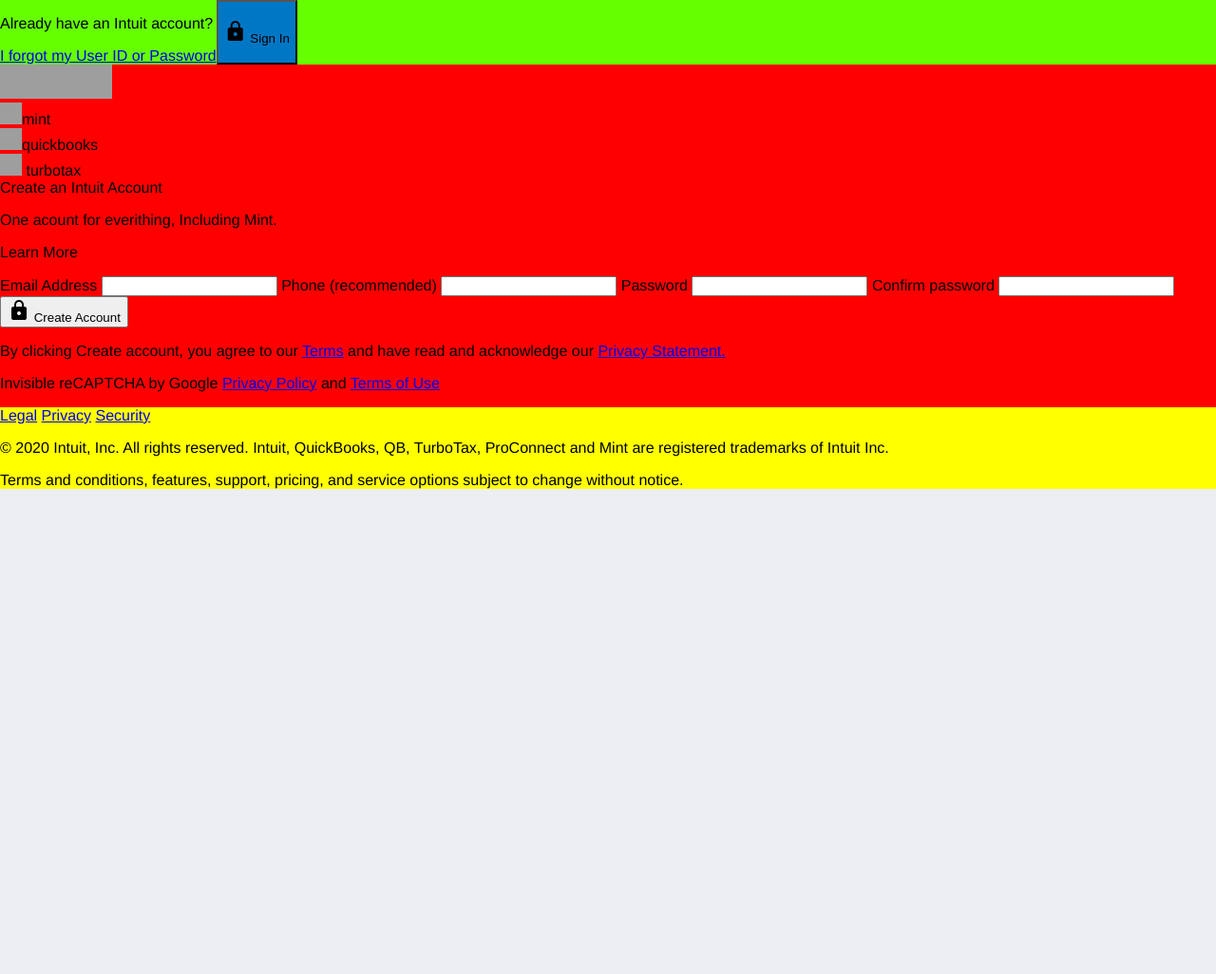
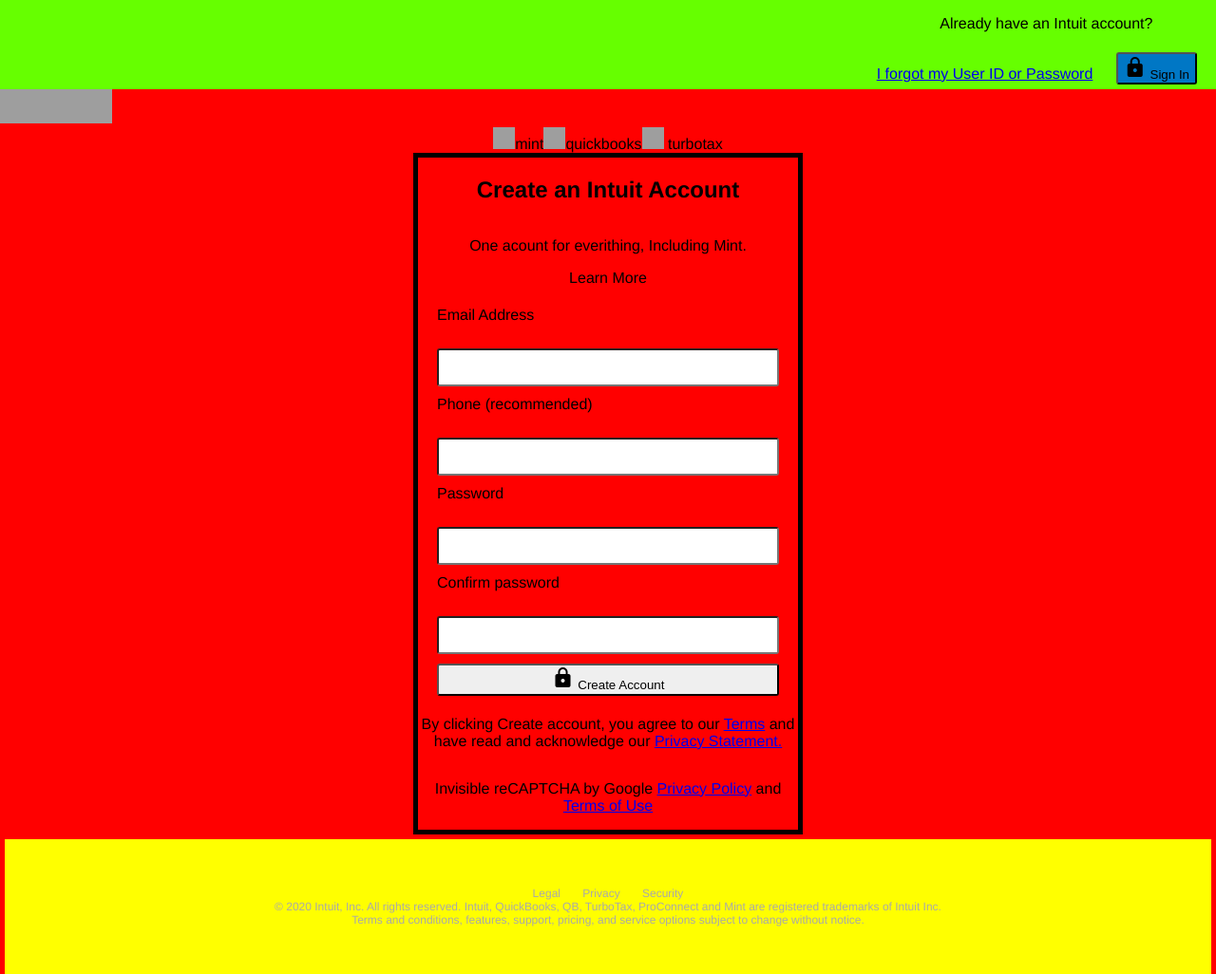
Before and after one commit to ioilmio/form, a plain HTML site: page index.html in a window 1280 px wide. Shown: the whole page at 95% size. Before the commit the page ends 800 px from the top, so only its background shows below. Drawn offline with Linux system fonts and the light colour scheme; grey boxes are pictures that could not be loaded.

Commit message:
added flex style

```diff
--- a/index.html
+++ b/index.html
@@ -12,24 +12,22 @@
 <body>
     <main>
     <header>
-        <div>
+        <div class="header-label">
             <p> Already have an Intuit account?</p>
             <a href="#"> I forgot my User ID or Password</a>
-        </div>
             <button id="sign-in-btn">
                 <i class="material-icons">lock</i>
                 Sign In
             </button>
+        </div>
+
     </header>
-
-    <section>
-
 
     <div class="form-logos">
         <div class="main-logo">
             <img src="https://www.emindful.com/wp-content/uploads/2017/06/logo-intuit-bw-1.png" alt="" srcset="">
         </div>
-            <div>
+        <div class="small-logos">
             <div class="logos">
              <img src="https://img.utdstc.com/icons/mint-finance-budgets-and-money-android.png:l" alt="" srcset="">mint
             </div>
@@ -41,9 +39,12 @@
            turbotax </div>
         </div>
     </div>
-        <form action="" method="post">
+
+
+    <section class="section-stuff">
+        <form class= "form" action="" method="post">
             <div class="form-title">
-                Create an Intuit Account
+                <h2> Create an Intuit Account</h2>
             </div>
             <div class="form-description">
                 <p>One acount for everithing, Including Mint.</p>
@@ -73,8 +74,8 @@
             <a href="#">Privacy</a>
             <a href="#">Security</a>
         </span>
-        <p>© 2020 Intuit, Inc. All rights reserved. Intuit, QuickBooks, QB, TurboTax, ProConnect and Mint are registered trademarks of Intuit Inc.</p>
-        <p>Terms and conditions, features, support, pricing, and service options subject to change without notice.</p>
+        <span>© 2020 Intuit, Inc. All rights reserved. Intuit, QuickBooks, QB, TurboTax, ProConnect and Mint are registered trademarks of Intuit Inc.</span>
+        <span>Terms and conditions, features, support, pricing, and service options subject to change without notice.</span>
     </footer>
 </main>
 
--- a/style.css
+++ b/style.css
@@ -9,9 +9,9 @@ body{
 header{
     background-color: #66ff00;
     display: flex;
-    /* justify-items: flex-end; */
-    width: 100%;
-    height: auto;
+    justify-content: flex-end;
+    /* width: 100%;
+    height: auto; */
 }
 
 #sign-in-btn{
@@ -21,10 +21,59 @@ main{
     background-color: red;
     /* margin: auto 50%; */
 }
+
+.section-stuff{
+    display: flex;
+    justify-content: center;
+    flex-direction: row;
+    width: 100%;
+
+}
+
+.small-logos{
+    display: flex;
+    justify-content: center;
+}
+
+.form{
+    display: flex;
+    justify-content: center;
+    flex-direction: column;
+    width: 400px;
+    border: 5px black solid;
+
+
+}
+
+.form>div, p{
+    text-align: center;
+}
+
+.form>input,label,button{
+    margin: 5px 20px;
+    border-radius: 3px;
+    height: 34px;
+    width: 320;
+
+}
+
 footer{
     background-color: yellow;
-    /* margin: auto 50%; */
+    display: flex;
+    flex-direction: column;
+    text-align: center;
+    margin: 5px;
+    color: darkgray;
+    font-size: 12px;
+    padding: 50px;
 }
+
+.footer-links > a{
+    text-decoration: none;
+    color: darkgray;
+    padding: 10px;
+}
+
 .main-logo>img{
     width: 118px;
     height: 36px;
```
Lines whose indentation alone changed are shown as unchanged.
